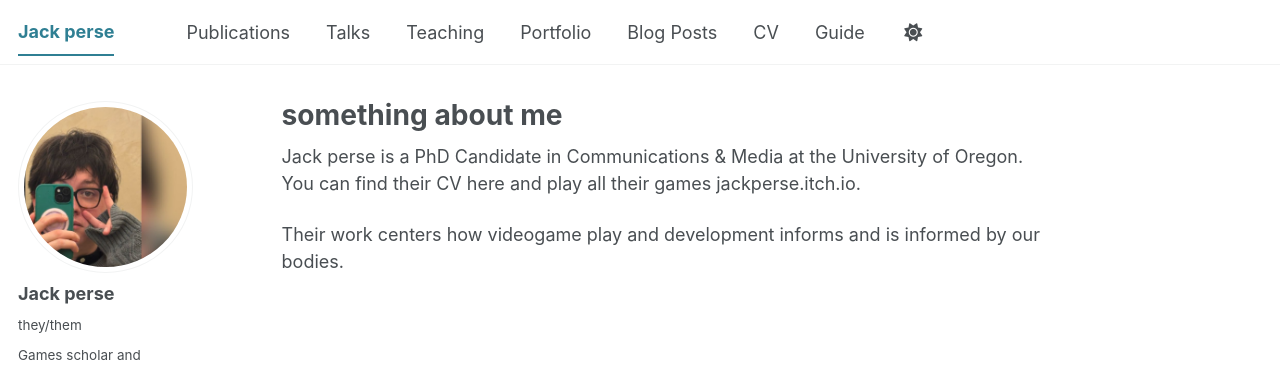
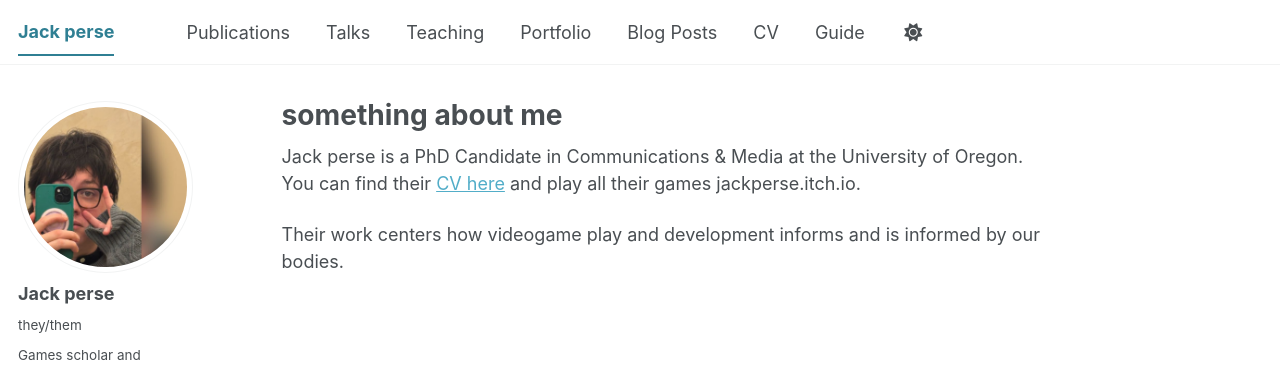
Before and after one commit to jackperse/jackperse.github.io, a Jekyll site: the page built from _pages/about.md, in a window 1280 px wide. Shown: the top 366 px of the page. Built offline with Jekyll 4.4.1, drawn with Linux system fonts in a browser that asks for light colours; a script bundle is joined from its source files by our own code; library files that are not in the unit come from our copies; part of the change alters nothing that is shown.

```diff
--- a/_pages/about.md
+++ b/_pages/about.md
@@ -9,6 +9,6 @@ redirect_from:
 
 <!-- side note there was a lot of info in this document so if I have questions about how to use this website i should probably find the original page for this -->
 
-Jack perse is a PhD Candidate in Communications & Media at the University of Oregon. You can find their CV here and play all their games jackperse.itch.io.
+Jack perse is a PhD Candidate in Communications & Media at the University of Oregon. You can find their [CV here](files/Jackperse_CV.docx-1.pdf)  and play all their games jackperse.itch.io.
 
 Their work centers how videogame play and development informs and is informed by our bodies.
```
